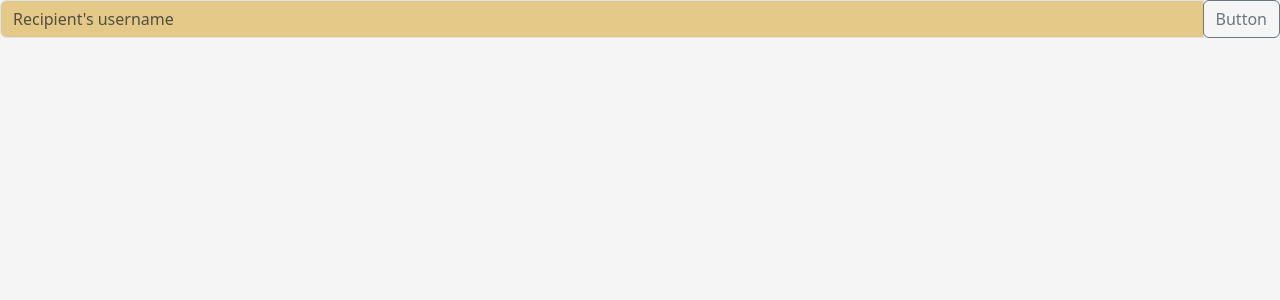
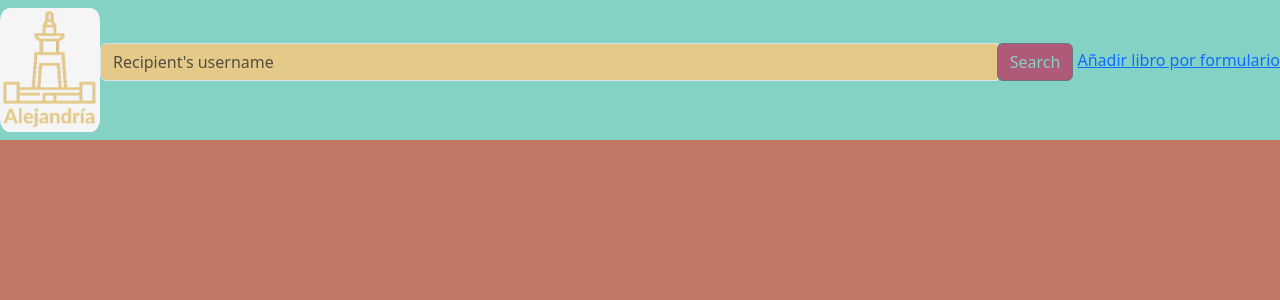
Before and after one commit to SILLUCERO/alejandria, a PHP site: page / in a window 1280 px wide. Shown: the top 300 px of the page. Run offline with PHP 8.4, Linux system fonts and the light colour scheme; data that the repository does not hold is empty.

Commit message:
ReFix styles

```diff
--- a/delete.php
+++ b/delete.php
@@ -11,6 +11,4 @@ if($query){
 header('location: ./index.php');
 }
 
-
-
 ?>
--- a/index.php
+++ b/index.php
@@ -11,15 +11,17 @@ include_once('./conect.php');
 
     <link rel="stylesheet" href="https://cdn.jsdelivr.net/npm/bootstrap-icons@1.10.3/font/bootstrap-icons.css">
     <link rel="stylesheet" href="styles/styles.css">
-    <title>Document</title>
+    <title>Alejandría</title>
 </head>
 
 <body>
-    <nav>
+    <nav class="color navbar">
+        <img src="./assets/images/faro-alejandria.png" alt="Icono faro alejandría" style="width:100px; background-color: whitesmoke; border-radius: 10%">
         <div class="input-group mb-3">
-            <input type="text" class="form-control" placeholder="Recipient's username" aria-label="Recipient's username" aria-describedby="basic-addon2">
-            <div class="input-group-append">
-                <button class="btn btn-outline-secondary" type="button">Button</button>
+            <input type="text" class="form-control" style="width:10px" placeholder="Recipient's username" aria-label="Recipient's username" aria-describedby="basic-addon2">
+            <div class="input-group-append ">
+                <button class="btn btn-detail btn-outline-secondary" style="color: #84D2C5" type="button">Search</button>
+                <a href="form.php">Añadir libro por formulario</a>
             </div>
         </div>
     </nav>
@@ -31,7 +33,7 @@ include_once('./conect.php');
 
         <?php while($book = $result->fetch_assoc()): ?>
 
-        <div class="card" style="width: 18rem;">
+        <div class="card card-position" style="width: 18rem; margin-top: 2.5rem;">
         <?php if (isset($book['img']) && !empty($book['img']) && file_exists('assets/images/' . $book['img'])): ?>
             <img src="assets/images/<?php echo $book['img']; ?>" class="card-img-top" alt="<?php echo $book['titulo']; ?>">
         <?php else : ?>
@@ -41,12 +43,12 @@ include_once('./conect.php');
                 <h5 class="card-title"><?php echo $book['titulo']; ?></h5>
                 <p class="card-text"><?php echo $book['autor']; ?></p>
                 <p class="card-text"><?php echo $book['editorial']; ?></p>
-                <a href="bookDetail.php?isbn=<?php echo $book['isbn']; ?>" class="btn btn-warning">Go somewhere</a>
+                <a href="bookDetail.php?isbn=<?php echo $book['isbn']; ?>" class="btn btn-detail btn-warning">Ver detalle</a>
                 <a href="form.php?isbn=<?php echo $book['isbn']; ?>">
-                    <i class="bi bi-pencil-square"></i>
+                    <i class="bi bi-pencil-square" style="font-size:30px; color:#84D2C5;"></i>
                 </a>
                 <a class= "submit" href="./delete.php?isbn=<?php echo $book['isbn']; ?>">
-                    <i class="bi bi-trash3"></i>
+                    <i class="bi bi-trash3" style="font-size:30px; color:#84D2C5;"></i>
                 </a>
             </div>
         </div>
--- a/styles/home.css
+++ b/styles/home.css
@@ -6,7 +6,22 @@
     justify-items: center;
 }
 
-.card {
+.card-position {
     display: flex;
     flex-direction: row;
 }
+
+.color {
+    display: flex;
+    flex-direction: row;
+    flex-wrap: nowrap;
+    justify-content: center;
+    background-color: #84D2C5;
+}
+
+.nav-position {
+    display: flex;
+    flex-direction: column;
+    flex-wrap: nowrap;
+    justify-content: center;
+}
--- a/styles/mediaqueries.css
+++ b/styles/mediaqueries.css
@@ -1,6 +1,9 @@
 @media only screen and (min-width: 320px){
     .product-list{
          grid-template-rows: repeat(9, 1fr);
+    }
+    .card-position {
+        flex-direction: column;
     }
 }
 
@@ -9,10 +12,16 @@
         grid-template-columns: repeat(2, 1fr);
         grid-template-rows: repeat(5, 1fr);
    }
+   .card-position {
+    flex-direction: column;
+}
 }
 @media only screen and (min-width: 990px){
     .product-list{
         grid-template-columns: repeat(3, 1fr);
         grid-template-rows: repeat(3, 1fr);
    }
+   .card-position {
+        flex-direction: column;
+    }
 }
--- a/styles/styles.css
+++ b/styles/styles.css
@@ -3,6 +3,12 @@
 @import 'mediaqueries.css';
 @import 'bookDetail.css';
 
+* {
+    margin: 0;
+    padding: 0;
+    box-sizing: border-box;
+}
+
 body {
-    background-color: whitesmoke;
+    background-color: #C27664;
 }
```
Also changed, not shown: funciones.php (+0 -9 lines), assets/images/#84D2C5.svg (added), assets/images/978-84-663-6069-2.png, assets/images/Captura_de_pantalla_2023-01-24_a_las_14.29.28.png (deleted), assets/images/faro-alejandria-x2.png (added), assets/images/faro-alejandria.png (added), styles/nav.css (added).
